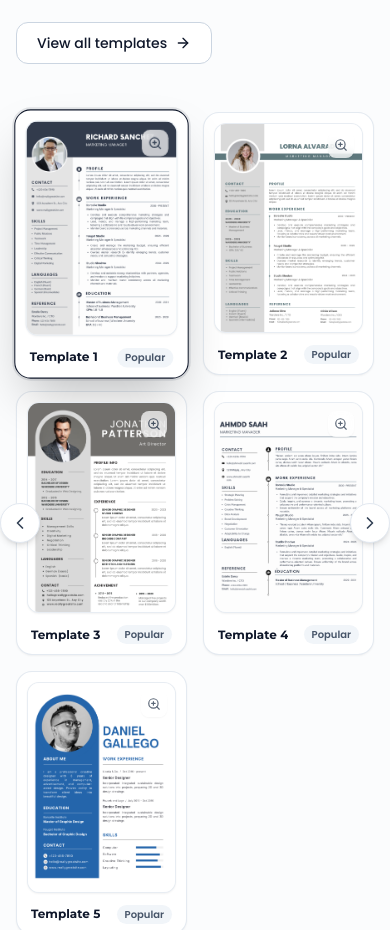
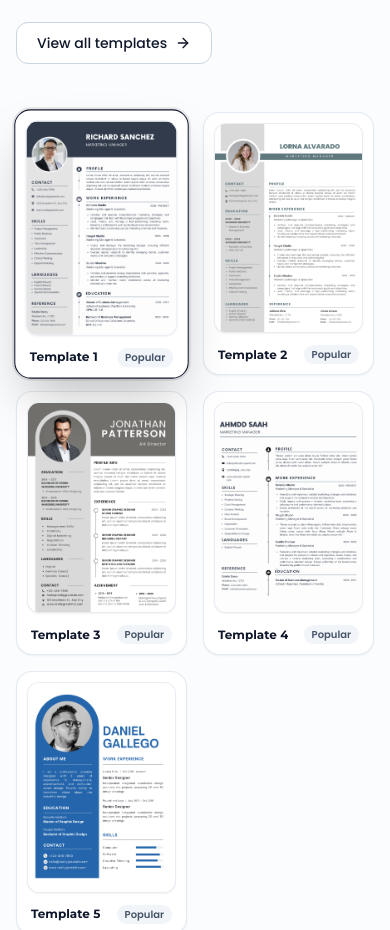
Before and after one commit to KhawajaIdrees/Recruma, a Next.js app: page / in a window 390 px wide. Shown: the part 2960-3890 px from the top of the page. Built offline with nearby package versions, Linux system fonts and the light colour scheme.

Commit message:
fixed mobile layout

```diff
--- a/src/app/page.tsx
+++ b/src/app/page.tsx
@@ -173,10 +173,10 @@ export default function Home() {
             {/* Template Carousel Container */}
             <div className="relative group">
 
-              {/* Left Slider Arrow */}
+              {/* Left Slider Arrow (Hidden on Mobile) */}
               <button
                 onClick={handlePrevTemplate}
-                className="absolute -left-4 sm:-left-6 top-1/2 -translate-y-1/2 z-20 w-10 h-10 rounded-full bg-white border border-slate-200 shadow-md flex items-center justify-center text-slate-700 hover:bg-slate-50 hover:scale-105 transition-all"
+                className="hidden md:flex absolute -left-4 sm:-left-6 top-1/2 -translate-y-1/2 z-20 w-10 h-10 rounded-full bg-white border border-slate-200 shadow-md items-center justify-center text-slate-700 hover:bg-slate-50 hover:scale-105 transition-all"
                 aria-label="Previous template"
               >
                 <ChevronLeft className="w-5 h-5" />
@@ -195,7 +195,13 @@ export default function Home() {
                   >
                     {/* Thumbnail Image Frame (A4 Aspect Ratio: 1 / 1.414) */}
                     <div
-                      onClick={() => setSelectedTemplate(tpl)}
+                      onClick={() => {
+                        if (typeof window !== "undefined" && window.innerWidth < 640) {
+                          handleUseTemplate(tpl.id);
+                        } else {
+                          setSelectedTemplate(tpl);
+                        }
+                      }}
                       className="relative aspect-[1/1.414] bg-slate-50 rounded-xl overflow-hidden border border-slate-200/70 shadow-sm flex items-center justify-center group/zoom"
                     >
                       <img
@@ -206,7 +212,7 @@ export default function Home() {
                         loading="eager"
                       />
 
-                      {/* Hover Overlay with Action Buttons */}
+                      {/* Hover Overlay with Action Buttons (Preview button hidden on mobile) */}
                       <div className="absolute inset-0 bg-slate-900/50 opacity-0 group-hover/card:opacity-100 transition-opacity duration-200 flex flex-col items-center justify-center gap-2.5 p-3 backdrop-blur-[2px]">
                         <button
                           type="button"
@@ -214,7 +220,7 @@ export default function Home() {
                             e.stopPropagation();
                             setSelectedTemplate(tpl);
                           }}
-                          className="w-full bg-white text-slate-900 text-xs font-bold py-2 px-3 rounded-xl shadow-md hover:bg-slate-100 transition-colors flex items-center justify-center gap-1.5 font-montserrat"
+                          className="hidden sm:flex w-full bg-white text-slate-900 text-xs font-bold py-2 px-3 rounded-xl shadow-md hover:bg-slate-100 transition-colors items-center justify-center gap-1.5 font-montserrat"
                         >
                           <Eye className="w-3.5 h-3.5" />
                           <span>Preview writing</span>
@@ -232,8 +238,8 @@ export default function Home() {
                         </button>
                       </div>
 
-                      {/* Top right quick zoom badge */}
-                      <div className="absolute top-2 right-2 bg-white/90 backdrop-blur-sm p-1.5 rounded-lg text-slate-700 shadow-sm opacity-80 group-hover/card:opacity-0 transition-opacity">
+                      {/* Top right quick zoom badge (Hidden on mobile) */}
+                      <div className="hidden sm:block absolute top-2 right-2 bg-white/90 backdrop-blur-sm p-1.5 rounded-lg text-slate-700 shadow-sm opacity-80 group-hover/card:opacity-0 transition-opacity">
                         <ZoomIn className="w-3.5 h-3.5" />
                       </div>
                     </div>
@@ -251,10 +257,10 @@ export default function Home() {
                 ))}
               </div>
 
-              {/* Right Slider Arrow */}
+              {/* Right Slider Arrow (Hidden on Mobile) */}
               <button
                 onClick={handleNextTemplate}
-                className="absolute -right-4 sm:-right-6 top-1/2 -translate-y-1/2 z-20 w-10 h-10 rounded-full bg-white border border-slate-200 shadow-md flex items-center justify-center text-slate-700 hover:bg-slate-50 hover:scale-105 transition-all"
+                className="hidden md:flex absolute -right-4 sm:-right-6 top-1/2 -translate-y-1/2 z-20 w-10 h-10 rounded-full bg-white border border-slate-200 shadow-md items-center justify-center text-slate-700 hover:bg-slate-50 hover:scale-105 transition-all"
                 aria-label="Next template"
               >
                 <ChevronRight className="w-5 h-5" />
@@ -279,11 +285,11 @@ export default function Home() {
         </section>
 
         {/* ---------------------------------------------------- */}
-        {/* LIGHTBOX PREVIEW MODAL FOR CRYSTAL CLEAR WRITING */}
+        {/* LIGHTBOX PREVIEW MODAL FOR CRYSTAL CLEAR WRITING (DESKTOP & TABLETS ONLY) */}
         {/* ---------------------------------------------------- */}
         {selectedTemplate && (
           <div
-            className="fixed inset-0 z-50 bg-slate-950/80 backdrop-blur-md flex items-center justify-center p-4 sm:p-6 overflow-hidden"
+            className="hidden sm:flex fixed inset-0 z-50 bg-slate-950/80 backdrop-blur-md items-center justify-center p-4 sm:p-6 overflow-hidden"
             onClick={() => setSelectedTemplate(null)}
           >
             <div
```
